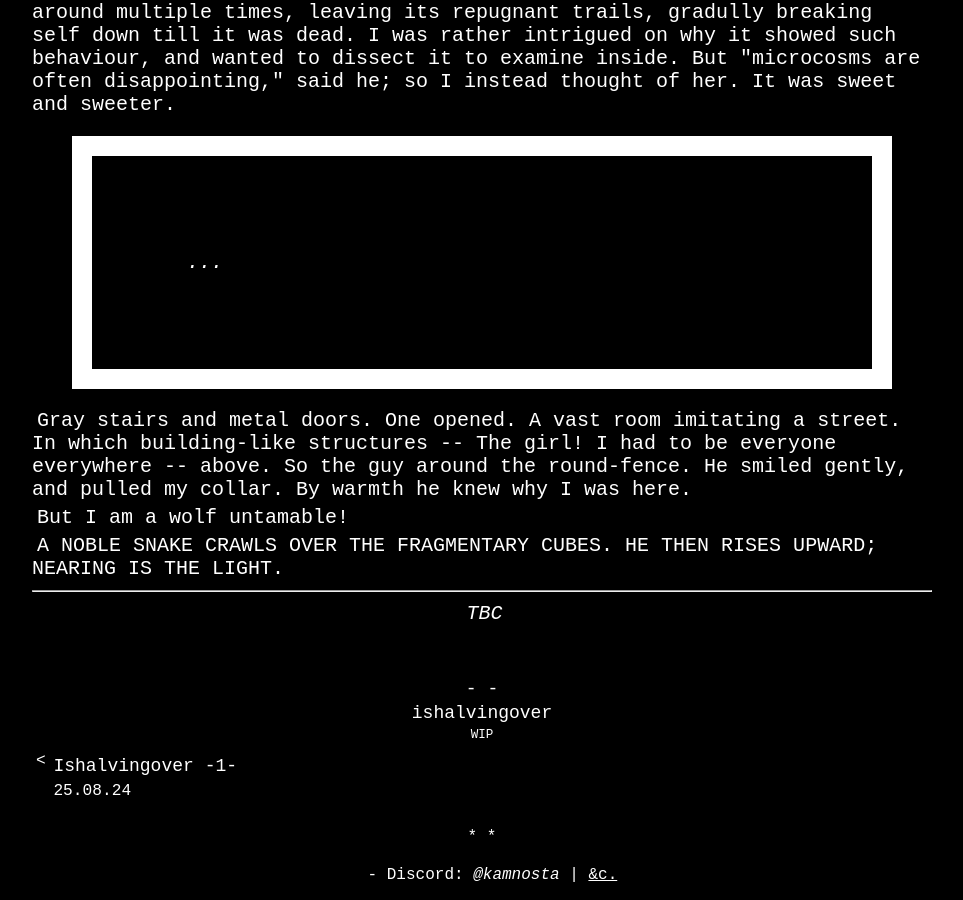
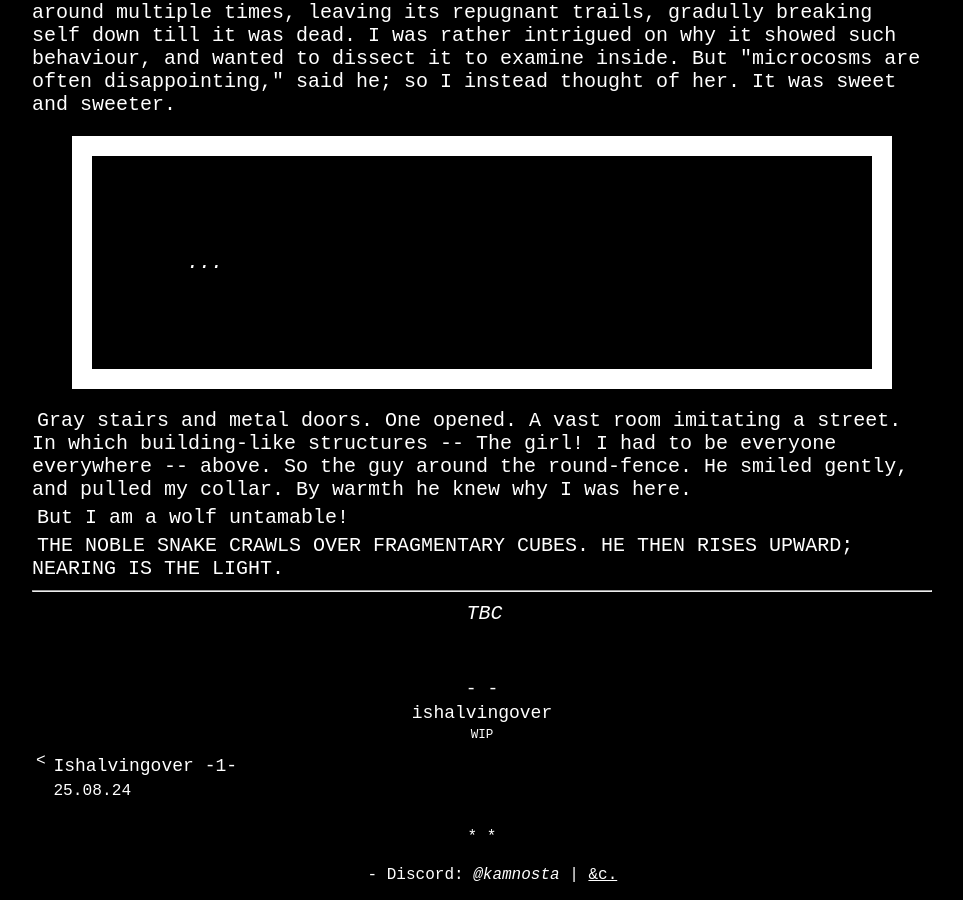
Before and after one commit to kamnosta/kamnosta.github.io, a Jekyll site: the page built from _ishalvingover/25-09-14-2.md, in a window 1280 px wide and 900 px high, scrolled down 3510 px. Shown: the whole window, without its empty margins (158-1121 px from the left). Built offline with Jekyll 4.4.1, drawn with Linux system fonts in a browser that asks for light colours.

Commit message:
iho2 update also ss update

```diff
--- a/_ishalvingover/25-09-14-2.md
+++ b/_ishalvingover/25-09-14-2.md
@@ -45,7 +45,7 @@ Gray stairs and metal doors. One opened. A vast room imitating a street. In whic
 
 But I am a wolf untamable!
 
-A NOBLE SNAKE CRAWLS OVER THE FRAGMENTARY CUBES. HE THEN RISES UPWARD; NEARING IS THE LIGHT.
+THE NOBLE SNAKE CRAWLS OVER FRAGMENTARY CUBES. HE THEN RISES UPWARD; NEARING IS THE LIGHT.
 
 ---
 
```
Also changed, not shown: _posts/25-09-05-less-frequent-update-expected-cause.md (+6 -0 lines).
